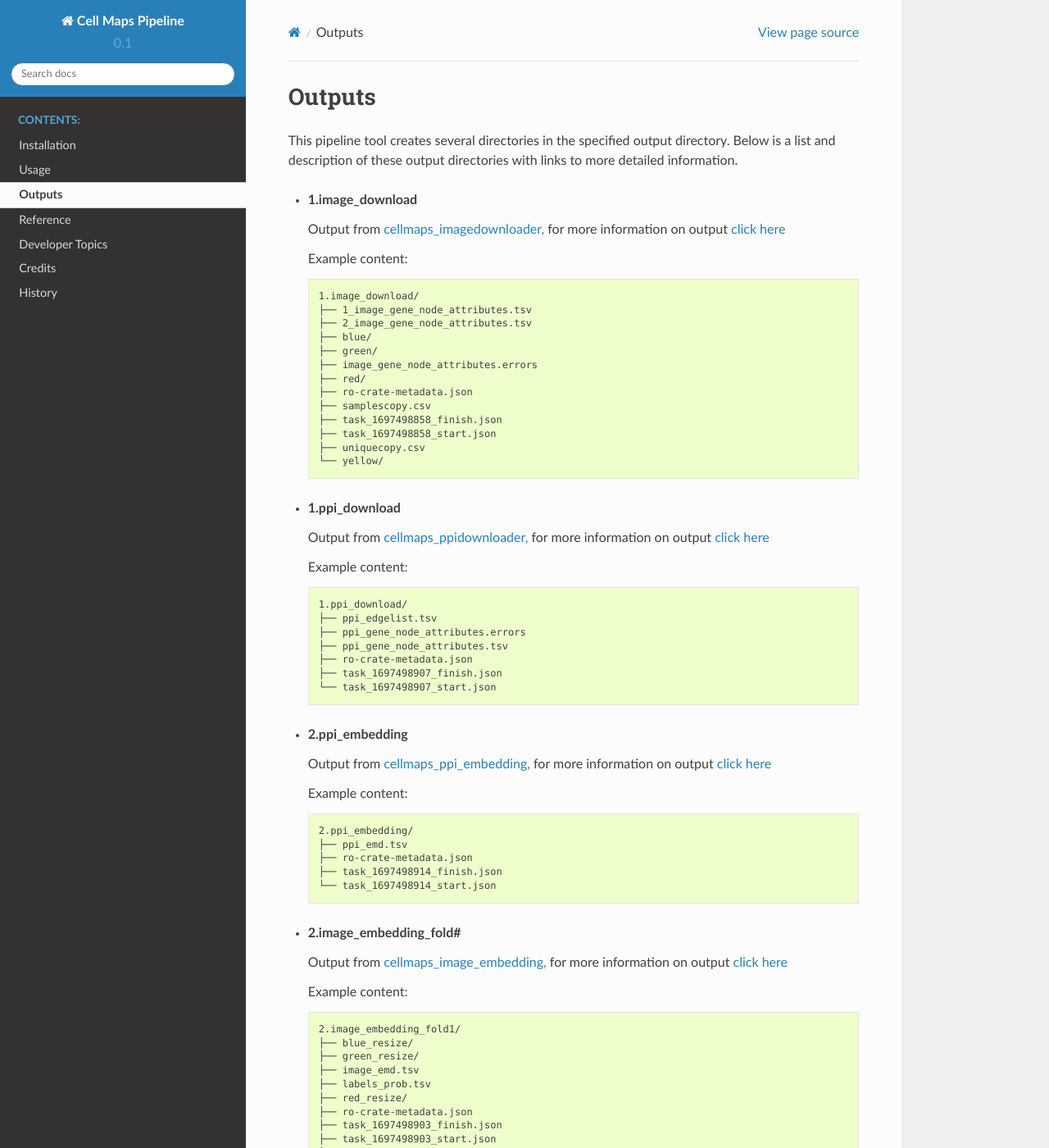
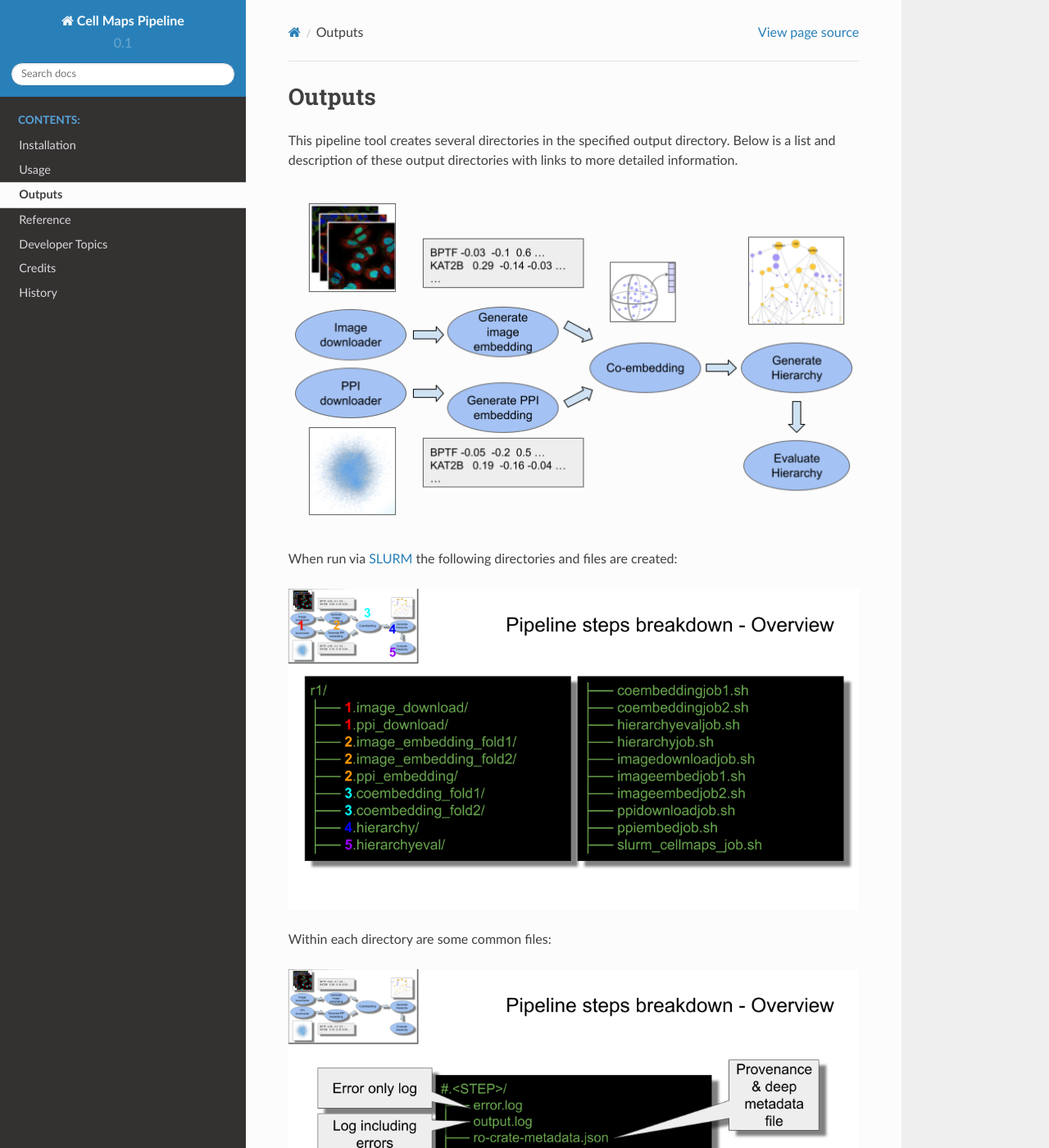
Before and after one commit to idekerlab/cellmaps_pipeline, a Sphinx documentation site: the page built from docs/outputs.rst, in a window 1280 px wide and 1400 px high. Shown: the whole window at 82% size. Built offline with Sphinx 7.4.7 and the Read the Docs theme 2.0.0, drawn with Linux system fonts in a browser that asks for light colours; some of the changed text lies outside the part shown.

Commit message:
switched to figures from slide deck

```diff
--- a/docs/outputs.rst
+++ b/docs/outputs.rst
@@ -6,81 +6,54 @@ This pipeline tool creates several directories in the specified output directory
 Below is a list and description of these output directories with links to more
 detailed information.
 
+..
+    The pipeline_overview.png image is from this google doc: https://docs.google.com/drawings/d/1pAqQkmg8hRh7ySkgu5PVY7Hu4pwMyejAzAYzGge0ilU/edit
+    The other images are from https://docs.google.com/presentation/d/1l5P4n_h-GZUkAGvJIrUZ5zP60HKXzOsbVRQ7ZtjSRhc/edit#slide=id.p
+
+.. image:: images/pipeline_overview.png
+  :alt: Overview of Cell Maps Pipeline which shows PPI and image download followed by embedding, coembedding, and finally hierarchy generation
+
+When run via `SLURM`_ the following directories and files are created:
+
+.. image:: images/pipeline_slurm_overview.png
+  :alt: List of main folders created by tool on left and on right the scripts needed by SLURM
+
+Within each directory are some common files:
+
+.. image:: images/pipeline_common_files.png
+  :alt: list of common files created in each directory
+
 * **1.image_download**
 
   Output from `cellmaps_imagedownloader, <https://cellmaps-imagedownloader.readthedocs.io>`__
   for more information on output `click here <https://cellmaps-imagedownloader.readthedocs.io/en/latest/outputs.html>`__
 
-  Example content:
-
-  .. code-block::
-
-    1.image_download/
-    ├── 1_image_gene_node_attributes.tsv
-    ├── 2_image_gene_node_attributes.tsv
-    ├── blue/
-    ├── green/
-    ├── image_gene_node_attributes.errors
-    ├── red/
-    ├── ro-crate-metadata.json
-    ├── samplescopy.csv
-    ├── task_1697498858_finish.json
-    ├── task_1697498858_start.json
-    ├── uniquecopy.csv
-    └── yellow/
+.. image:: images/pipeline_step_1image.png
+  :alt: list of common files created in 1.image_download directory
 
 * **1.ppi_download**
 
   Output from `cellmaps_ppidownloader, <https://cellmaps-ppidownloader.readthedocs.io>`__
   for more information on output `click here <https://cellmaps-ppidownloader.readthedocs.io/en/latest/outputs.html>`__
 
-  Example content:
-
-  .. code-block::
-
-    1.ppi_download/
-    ├── ppi_edgelist.tsv
-    ├── ppi_gene_node_attributes.errors
-    ├── ppi_gene_node_attributes.tsv
-    ├── ro-crate-metadata.json
-    ├── task_1697498907_finish.json
-    └── task_1697498907_start.json
+.. image:: images/pipeline_step_2ppi.png
+  :alt: list of common files created in 1.ppi directory
 
 * **2.ppi_embedding**
 
   Output from `cellmaps_ppi_embedding, <https://cellmaps-ppi-embedding.readthedocs.io>`__
   for more information on output `click here <https://cellmaps-ppi-embedding.readthedocs.io/en/latest/outputs.html>`__
 
-  Example content:
-
-  .. code-block::
-
-    2.ppi_embedding/
-    ├── ppi_emd.tsv
-    ├── ro-crate-metadata.json
-    ├── task_1697498914_finish.json
-    └── task_1697498914_start.json
-
+.. image:: images/pipeline_step_2ppi_embed.png
+  :alt: list of common files created in 2.ppi_embedding directory
 
 * **2.image_embedding_fold#**
 
   Output from `cellmaps_image_embedding, <https://cellmaps-image-embedding.readthedocs.io>`__
   for more information on output `click here <https://cellmaps-image-embedding.readthedocs.io/en/latest/outputs.html>`__
 
-  Example content:
-
-  .. code-block::
-
-    2.image_embedding_fold1/
-    ├── blue_resize/
-    ├── green_resize/
-    ├── image_emd.tsv
-    ├── labels_prob.tsv
-    ├── red_resize/
-    ├── ro-crate-metadata.json
-    ├── task_1697498903_finish.json
-    ├── task_1697498903_start.json
-    └── yellow_resize/
+.. image:: images/pipeline_step_2image_embed.png
+  :alt: list of common files created in 2.image_embedding_fold# directories
 
 
 * **3.coembedding_fold#**
@@ -88,43 +61,31 @@ detailed information.
   Output from `cellmaps_coembedding, <https://cellmaps-coembedding.readthedocs.io>`__
   for more information on output `click here <https://cellmaps-coembedding.readthedocs.io/en/latest/outputs.html>`__
 
-  Example content:
-
-  .. code-block::
-
-    3.coembedding_fold1/
-    ├── coembedding_emd.tsv
-    ├── ro-crate-metadata.json
-    ├── task_1697498919_finish.json
-    └── task_1697498919_start.json
+.. image:: images/pipeline_step_3.png
+  :alt: list of common files created in 3.coembedding_fold# directories
 
 * **4.hierarchy**
 
   Output from `cellmaps_generate_hierarchy, <https://cellmaps-generate-hierarchy.readthedocs.io>`__
   information on output `click here <https://cellmaps-generate-hierarchy.readthedocs.io/en/latest/outputs.html>`__
 
-  Example content:
+.. image:: images/pipeline_step_4.png
+  :alt: list of common files created in 4.hierarchy directories
 
-  .. code-block::
-
-    4.hierarchy/
-    ├── cdaps.json
-    ├── hidef_output.edges
-    ├── hidef_output.nodes
-    ├── hidef_output.pruned.edges
-    ├── hidef_output.pruned.nodes
-    ├── hidef_output.weaver
-    ├── hierarchy.cx
-    ├── ppi_cutoff_0.001.cx
-    ├── ppi_cutoff_0.001.id.edgelist.tsv
-    ├── ppi_cutoff_0.05.cx
-    ├── ppi_cutoff_0.05.id.edgelist.tsv
-    ├── ppi_cutoff_0.1.cx
-    ├── ppi_cutoff_0.1.id.edgelist.tsv
-    ├── ro-crate-metadata.json
-    ├── task_1697498926_finish.json
-    └── task_1697498926_start.json
 
 * **5.hierarchyeval**
 
-  Coming soon...
+  Output from `cellmaps_generate_hierarchy, <https://cellmaps-hierarchyeval.readthedocs.io>`__
+  information on output `click here <https://cellmaps-hierarchyeval.readthedocs.io/en/latest/outputs.html>`__
+
+.. image:: images/pipeline_step_5.png
+  :alt: list of common files created in 5.hierarchyeval directories
+
+
+.. _CM4AI data: https://cm4ai.org/data
+.. _RO-Crate: https://www.researchobject.org/ro-crate/
+.. _Human Protein Atlas: https://www.proteinatlas.org
+.. _Bioplex: https://bioplex.hms.harvard.edu
+.. _cellmaps_pipeline: https://github.com/idekerlab/cellmaps_pipeline
+.. _JSON: https://www.json.org/json-en.html
+.. _SLURM: https://slurm.schedmd.com/documentation.html
```
